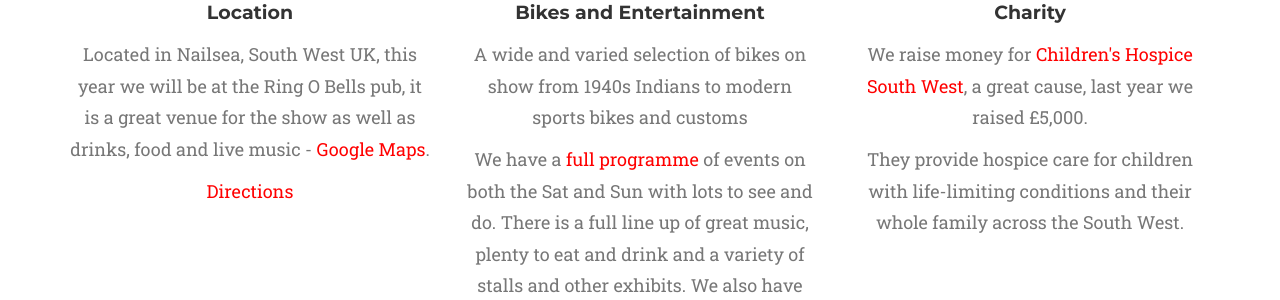
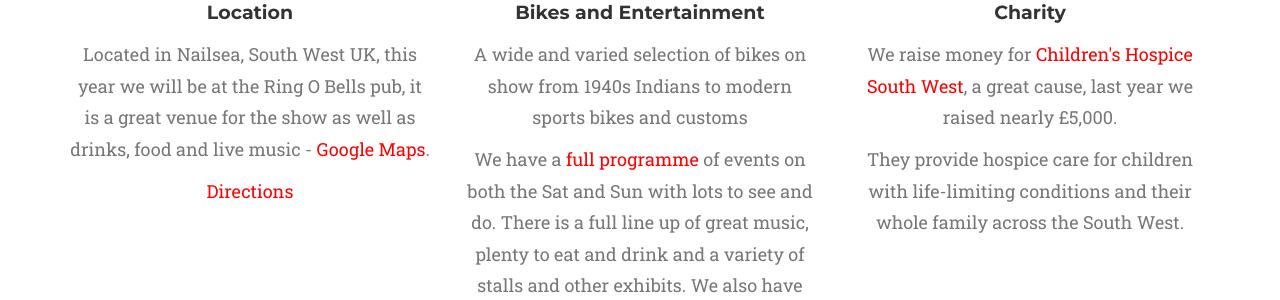
Before and after one commit to nailsea-bikers/nailsea-bikers.github.io, a Jekyll site: the page built from index.html, in a window 1280 px wide and 900 px high, scrolled down 1011 px. Shown: the part 186-486 px from the top of the window. Built offline with Jekyll 4.4.1, drawn with Linux system fonts in a browser that asks for light colours; some web fonts are replaced; comment, search, counter and statistics services are not loaded.

Commit message:
Update to amount raised

```diff
--- a/_includes/theshow.html
+++ b/_includes/theshow.html
@@ -32,7 +32,7 @@
                         <i class="fa fa-child fa-stack-1x fa-inverse"></i>
                     </span>
                     <h4 class="service-heading">Charity</h4>
-                    <p class="text-muted">We raise money for <a href="https://www.chsw.org.uk/" target="_blank">Children's Hospice South West</a>, a great cause, last year we raised £5,000.</p>
+                    <p class="text-muted">We raise money for <a href="https://www.chsw.org.uk/" target="_blank">Children's Hospice South West</a>, a great cause, last year we raised nearly £5,000.</p>
                     <p class="text-muted">They provide hospice care for children with life-limiting conditions and their whole family across the South West.</p>
                 </div>
             </div>
```
